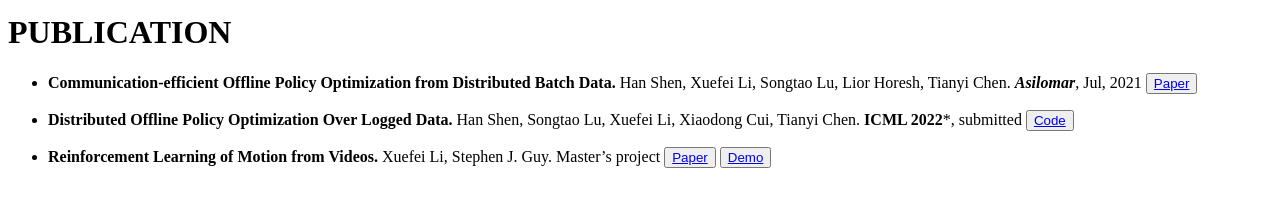
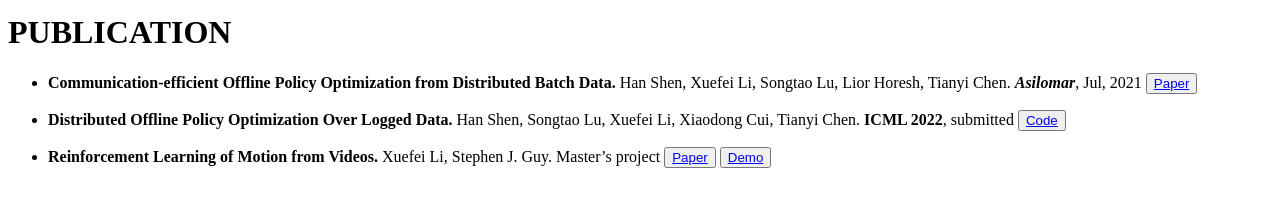
Before and after one commit to Xuefei-LXF/Xuefei-LXF.github.io, a Jekyll site: the page built from _posts/2020-08-01-project.md, in a window 1280 px wide. Shown: the part 290-497 px from the top of the page. Built offline with Jekyll 4.4.1, drawn with Linux system fonts in a browser that asks for light colours.

```diff
--- a/_posts/2020-08-01-project.md
+++ b/_posts/2020-08-01-project.md
@@ -10,7 +10,7 @@ Han Shen, Xuefei Li, Songtao Lu, Lior Horesh, Tianyi Chen. ***Asilomar***, Jul,
 <!-- <button type="button" class="button button1"><a class="conf" target="_blank" href="video/mimic.mov">Demo</a></button> -->
 
 - **Distributed Offline Policy Optimization Over Logged Data.**
-Han Shen, Songtao Lu, Xuefei Li, Xiaodong Cui, Tianyi Chen. **ICML 2022***, submitted
+Han Shen, Songtao Lu, Xuefei Li, Xiaodong Cui, Tianyi Chen. **ICML 2022**, submitted
 <!-- <button type="button" class="button button2"><a class="conf" target="_blank" href="https://cmsworkshops.com/Asilomar2021/Papers/AbstractSearch.asp?show=search">Paper</a></button> -->
 <button type="button" class="button button3"><a class="conf" target="_blank" href="https://github.com/SnowflyLXF/FedDICE">Code</a></button>
 
```
